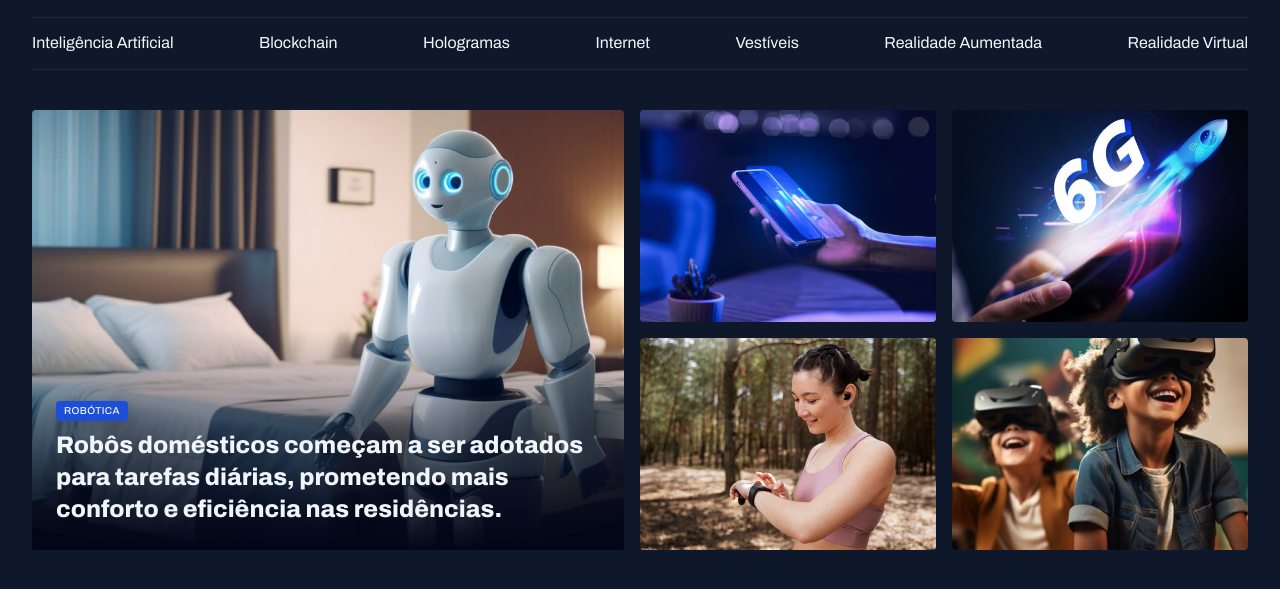
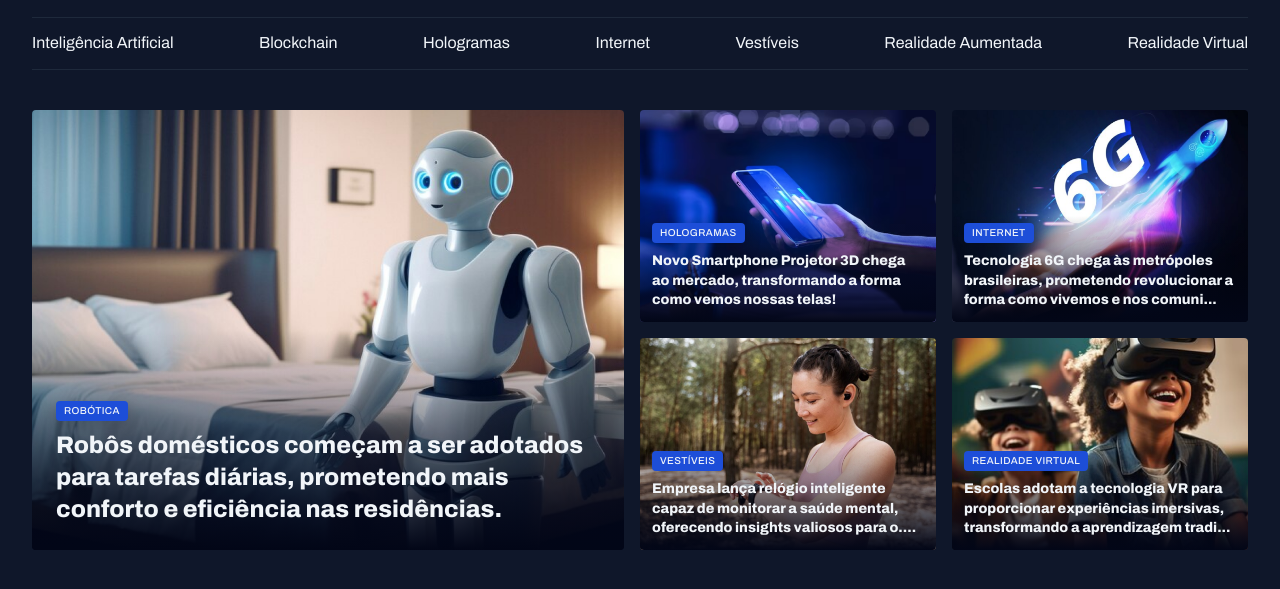
Before and after one commit to leocoelhok/Projeto-Portal-Noticias, a plain HTML site: page index.html in a window 1280 px wide. Shown: the part 45-634 px from the top of the page. Drawn offline with Linux system fonts and the light colour scheme.

Commit message:
finalizando sessão destaques

```diff
--- a/index.html
+++ b/index.html
@@ -52,18 +52,46 @@
             </figure>
 
             <div class="grid grid-cols-2 gap-16">
-                <div>
+                <figure class="card">
                     <img src="assets/images/Image 02.png" alt="">
-                </div>
-                <div>
+                        <figcaption>
+                        <span class="content-tag">Hologramas</span>
+                        <h2 class="text-lg">
+                            Novo Smartphone Projetor 3D chega ao mercado, transformando a forma como vemos nossas telas!
+                        </h2>
+                        </figcaption>
+                </figure>
+
+                <figure class="card">
                     <img src="assets/images/Image 03.png" alt="">
-                </div>
-                <div>
+                    <figcaption>
+                        <span class="content-tag">Internet</span>
+                        <h2 class="text-lg">
+                            Tecnologia 6G chega às metrópoles brasileiras, prometendo revolucionar a forma como vivemos e nos comuni...
+                        </h2>
+                    </figcaption>
+                </figure>
+
+                <figure class="card">
                     <img src="assets/images/Image 04.png" alt="">
-                </div>
-                <div>
+                    <figcaption>
+                        <span class="content-tag">Vestíveis</span>
+                        <h2 class="text-lg">
+                            Empresa lança relógio inteligente capaz de monitorar a saúde mental, oferecendo insights valiosos para o....
+                        </h2>
+                    </figcaption>
+                </figure>
+
+                <figure class="card">
                     <img src="assets/images/Image 05.png" alt="">
-                </div>
+                    <figcaption>
+                        <span class="content-tag">Realidade Virtual</span>
+                        <h2 class="text-lg">
+                            Escolas adotam a tecnologia VR para proporcionar experiências imersivas, transformando a aprendizagem tradi...
+                        </h2>
+                    </figcaption>
+                </figure>
+
             </div>
         </section>
     </main>
--- a/styles/sections.css
+++ b/styles/sections.css
@@ -14,6 +14,10 @@
         position: absolute;
         bottom: 0;
         padding: 24px;
+
+        &:has(.text-lg){
+            padding: 12px;
+        }
 
         h2 {
             margin-top: 8px;
```
